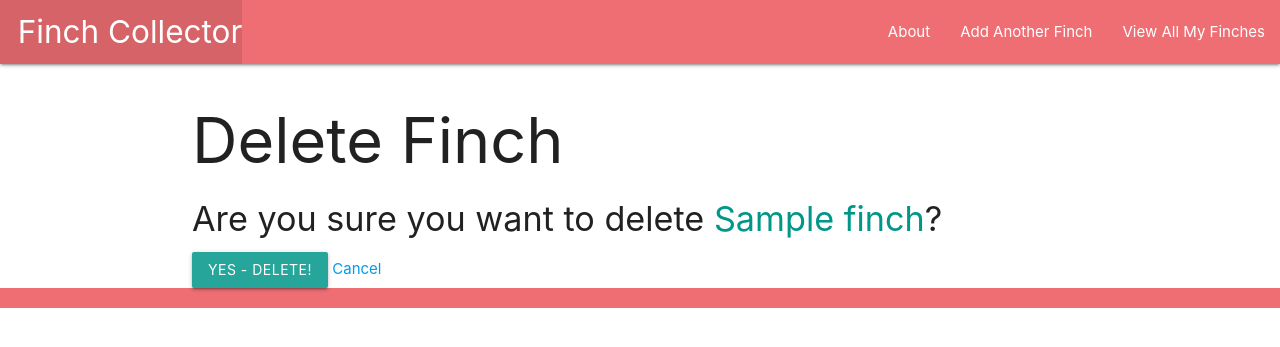
After one commit to 1nfrarouge/finchcollector, a Django app: template main_app/templates/finches/main_app/finch_confirm_delete.html in a window 1280 px wide. The commit adds this page. Shown: the top 347 px of the page. Run offline with Django 5.2, Linux system fonts and the light colour scheme; the template is opened without the code that fills it: values that come from a table or form of the project are taken from there, others are empty; tables that the repository leaves empty hold one stand-in row (values such as "Sample post").

Commit message:
Completed Finch Collector Lab Part 3 excercises

```diff
--- a/main_app/models.py
+++ b/main_app/models.py
@@ -1,4 +1,5 @@
 from django.db import models
+from django.urls import reverse
 
 # Create your models here.
 class Finch(models.Model):
@@ -12,3 +13,6 @@ class Finch(models.Model):
     # no makemigrations is necessary
     def __str__(self):
         return f'{self.name} ({self.id})'
+# Add this method
+    def get_absolute_url(self):
+        return reverse('detail', kwargs={'finch_id': self.id})
--- a/main_app/templates/base.html
+++ b/main_app/templates/base.html
@@ -15,11 +15,12 @@
     <nav>
       <div class="nav-wrapper">
         <ul>
-          <li><a href="/" class="left brand-logo">&nbsp;&nbsp;Finch Collector</a></li>
+          <li><a href="{% url 'home' %}" class="left brand-logo">&nbsp;&nbsp;Finch Collector</a></li>
         </ul>
         <ul class="right">
-          <li><a href="/about">About</a></li>
-          <li><a href="/finches">View All My Finches</a></li>
+          <li><a href="{% url 'about' %}">About</a></li>
+          <li><a href="{% url 'finches_create' %}">Add Another Finch</a></li>
+          <li><a href="{% url 'index' %}">View All My Finches</a></li>
         </ul>
       </div>
     </nav>
--- a/main_app/templates/finches/detail.html
+++ b/main_app/templates/finches/detail.html
@@ -14,6 +14,10 @@
       <p>Age: Chick</p>
     {% endif %}
   </div>
+  <div class="card-action">
+    <a href="{% url 'finches_update' finch.id %}">Edit</a>
+    <a href="{% url 'finches_delete' finch.id %}">Delete</a>
+  </div>
 </div>
 
 {% endblock %}
--- /dev/null
+++ b/main_app/templates/finches/main_app/finch_confirm_delete.html
@@ -0,0 +1,13 @@
+{% extends 'base.html' %}
+
+{% block content %}
+  <h1>Delete Finch</h1>
+
+  <h4>Are you sure you want to delete <span class="teal-text">{{ object.name }}</span>?</h4>
+
+  <form action="" method="POST">
+    {% csrf_token %}
+    <input type="submit" value="Yes - Delete!" class="btn">
+    <a href="{% url 'detail' finch.id %}">Cancel</a>
+  </form>
+{% endblock %}
--- a/main_app/urls.py
+++ b/main_app/urls.py
@@ -6,4 +6,7 @@ urlpatterns = [
   path('about/', views.about, name='about'),
   path('finches/', views.finches_index, name='index'),
   path('finches/<int:finch_id>/', views.finches_detail, name='detail'),
+  path('finches/create/', views.FinchCreate.as_view(), name='finches_create'),
+  path('finches/<int:pk>/update/', views.FinchUpdate.as_view(), name='finches_update'),
+  path('finches/<int:pk>/delete/', views.FinchDelete.as_view(), name='finches_delete'),
 ]
```
Also changed, not shown: main_app/templates/finches/main_app/finch_form.html (added, +15 -0 lines), main_app/views.py (+14 -0 lines).
